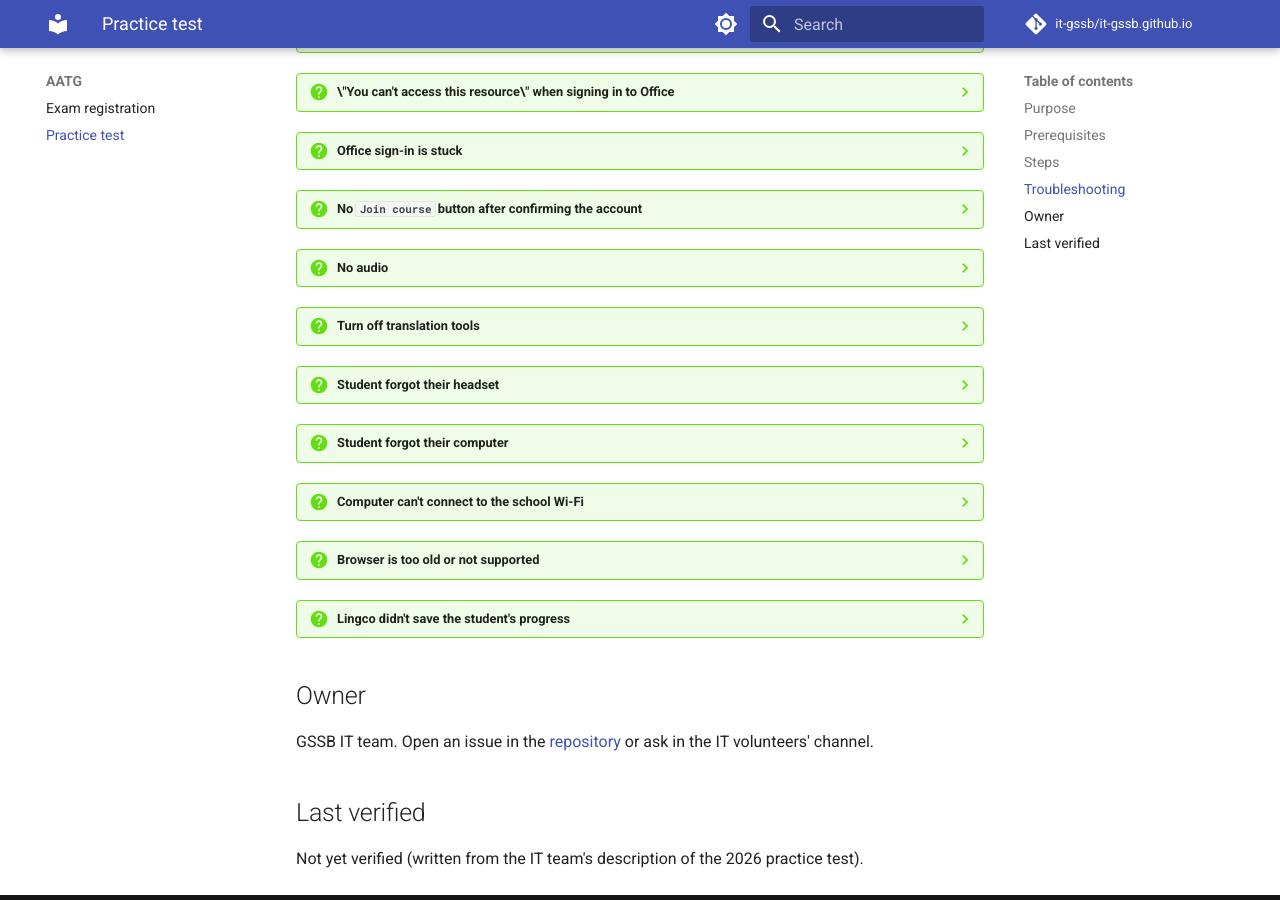
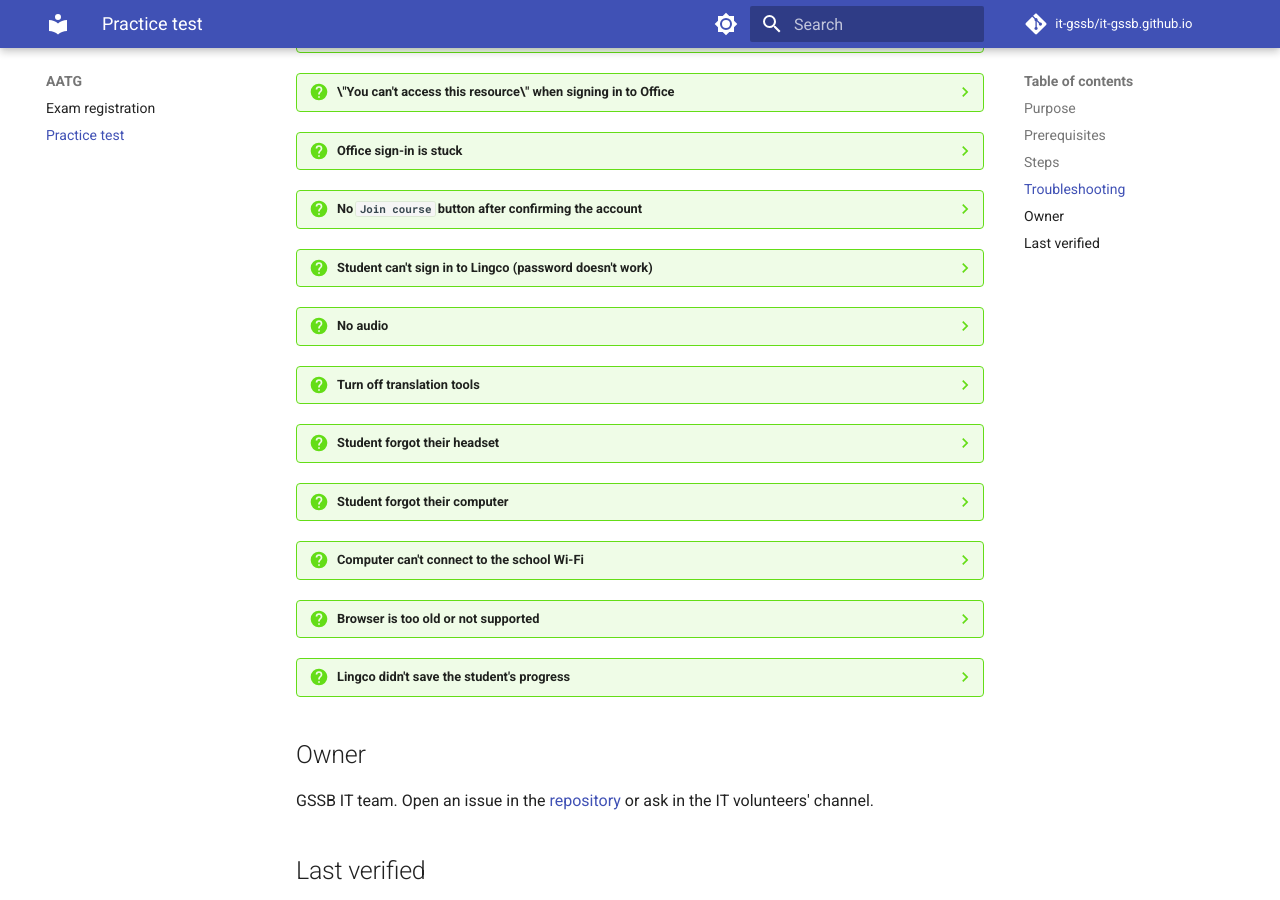
Before and after one commit to it-gssb/it-gssb.github.io, an MkDocs documentation site: the page built from docs/aatg/practice-test.md, in a window 1280 px wide and 900 px high, scrolled down 1768 px. Built offline with MkDocs 1.6.1 and Material for MkDocs 9.7.7, drawn with Linux system fonts in a browser that asks for light colours; comment, search, counter and statistics services are not loaded.

Commit message:
add Lingco sign-in troubleshooting to practice test docs (#13)

```diff
--- a/docs/aatg/practice-test.md
+++ b/docs/aatg/practice-test.md
@@ -97,6 +97,13 @@ something does, see [Troubleshooting](#troubleshooting).
     `student.gssb.org` email address and the **Lingco password** from the
     slip (not the email password).
 
+??? question "Student can't sign in to Lingco (password doesn't work)"
+
+    1. Check that the student is using the **Lingco password** from the
+       slip, not the email password.
+    2. Still not working? Type the Lingco password again, but leave out
+       `gssb` at the start.
+
 ??? question "No audio"
 
     Test audio as early as possible so there's time to fix it.
```
